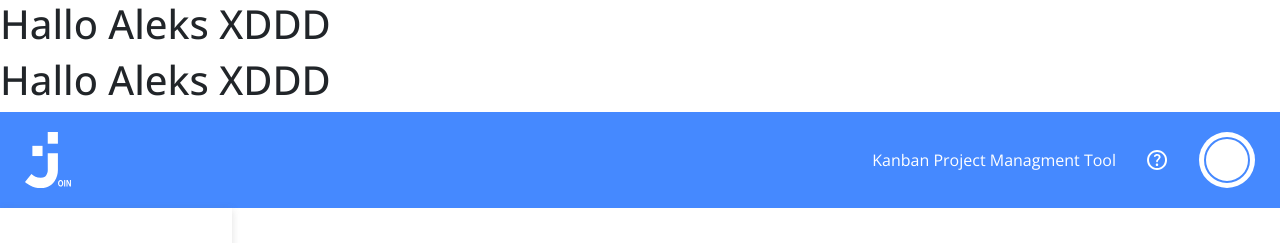
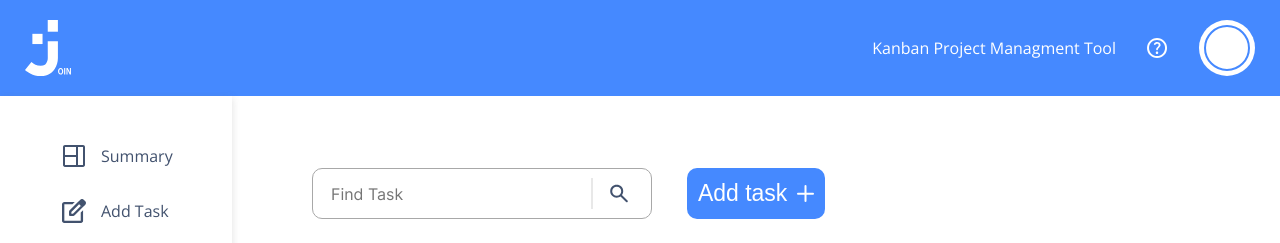
Before and after one commit to HomeBjo/JOIN, a website: page html/board.html in a window 1280 px wide. Shown: the top 243 px of the page. Drawn offline with nearby package versions, Linux system fonts and the light colour scheme; no server answers.

Commit message:
Update board.html

```diff
--- a/html/board.html
+++ b/html/board.html
@@ -25,8 +25,6 @@
 
       <!--bootstrap-->
       <link rel="stylesheet" href="https://cdn.jsdelivr.net/npm/bootstrap@5.3.2/dist/css/bootstrap.min.css" integrity="sha384-T3c6CoIi6uLrA9TneNEoa7RxnatzjcDSCmG1MXxSR1GAsXEV/Dwwykc2MPK8M2HN" crossorigin="anonymous">
-<h1>Hallo Aleks XDDD</h1>
-<h1>Hallo Aleks XDDD</h1>
    </head>
    <body onload="init()">
       <div
```
